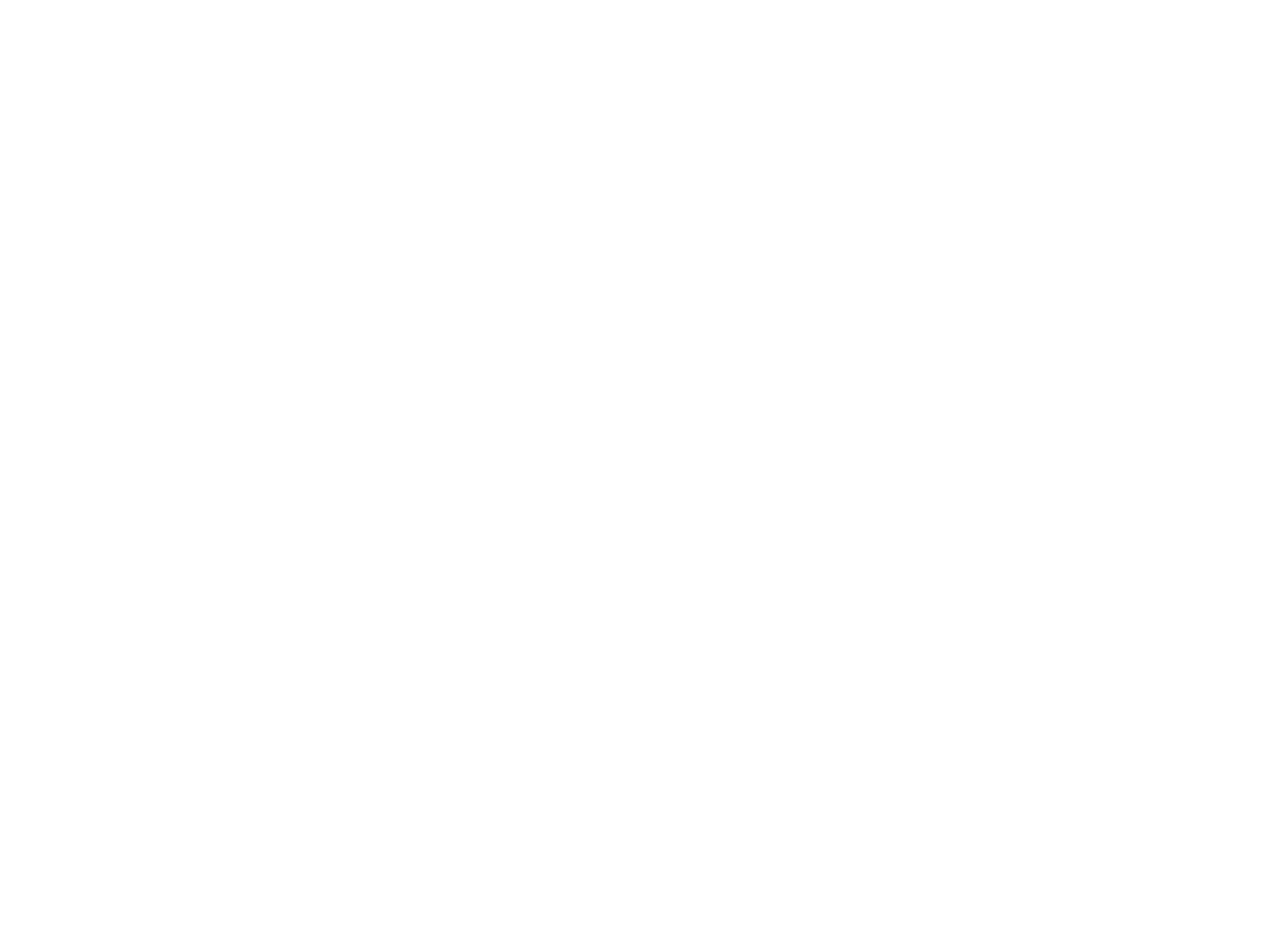
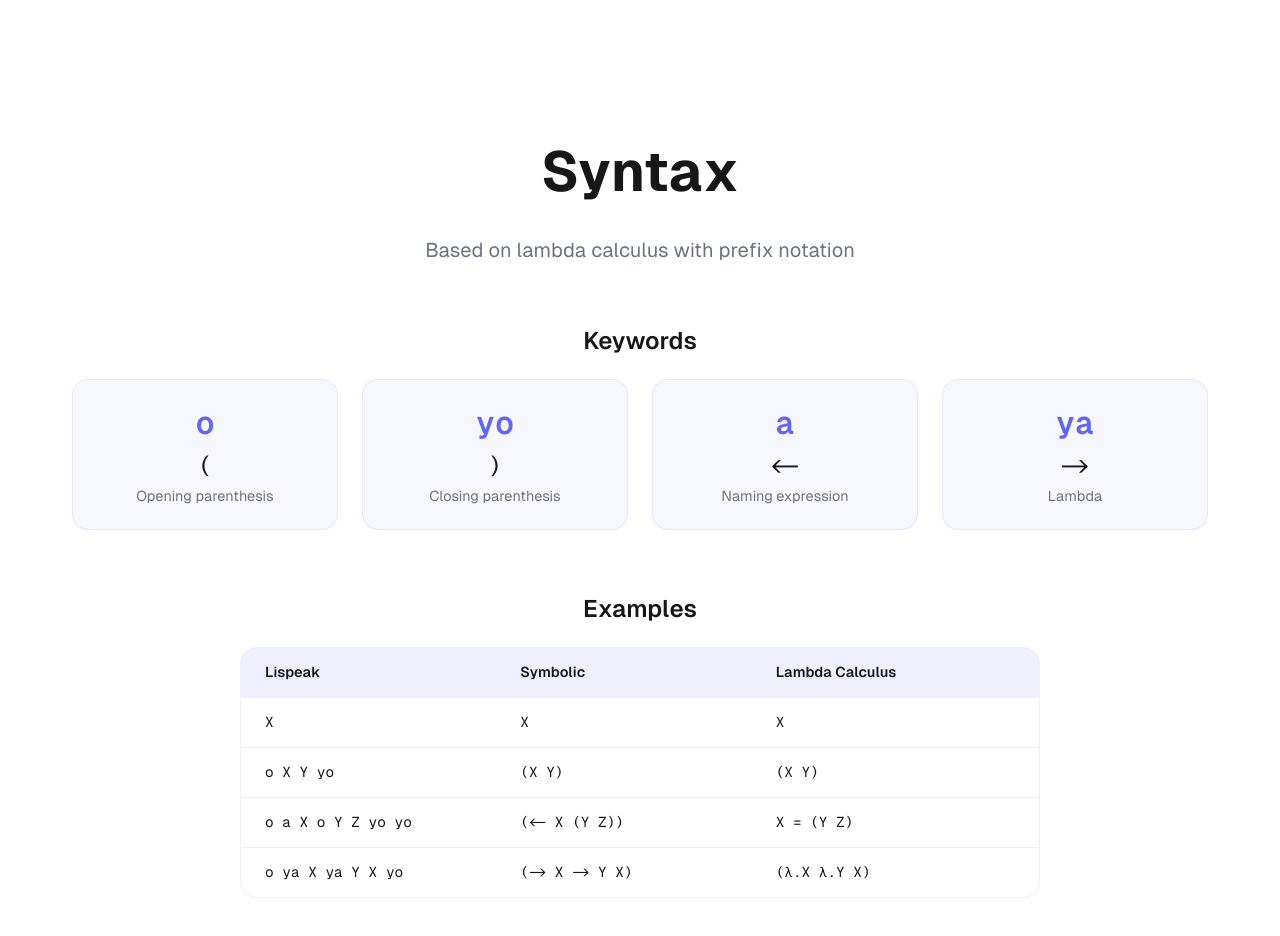
Before and after one commit to lispeak/lispeak, a Next.js app in the folder apps/web-landing/: page / in a window 1280 px wide. Shown: the part 2360-3296 px from the top of the page. Before the commit the page ends 2400 px from the top, so only its background shows below. Built offline with nearby package versions, Linux system fonts and the light colour scheme.

Commit message:
Add syntax section

```diff
--- a/apps/web-landing/app/globals.css
+++ b/apps/web-landing/app/globals.css
@@ -241,3 +241,130 @@ body {
   color: var(--muted);
   text-align: center;
 }
+
+/* Syntax Section */
+.syntax-intro {
+  text-align: center;
+  font-size: 1.25rem;
+  color: var(--muted);
+  margin-top: -2rem;
+  margin-bottom: 4rem;
+}
+
+.syntax-keywords,
+.syntax-examples {
+  margin-bottom: 4rem;
+}
+
+.syntax-subtitle {
+  font-size: 1.5rem;
+  font-weight: 600;
+  margin-bottom: 1.5rem;
+  text-align: center;
+}
+
+.keywords-grid {
+  display: grid;
+  grid-template-columns: repeat(auto-fit, minmax(200px, 1fr));
+  gap: 1.5rem;
+}
+
+.keyword-card {
+  display: flex;
+  flex-direction: column;
+  align-items: center;
+  padding: 1.5rem;
+  border-radius: 1rem;
+  background: rgba(99, 102, 241, 0.05);
+  border: 1px solid rgba(99, 102, 241, 0.1);
+  text-align: center;
+  transition: transform 0.2s ease;
+}
+
+.keyword-card:hover {
+  transform: translateY(-2px);
+}
+
+.keyword-word {
+  font-size: 2rem;
+  font-weight: 700;
+  font-family: var(--font-geist-mono), monospace;
+  color: var(--accent);
+  margin-bottom: 0.5rem;
+}
+
+.keyword-symbol {
+  font-size: 1.5rem;
+  font-family: var(--font-geist-mono), monospace;
+  color: var(--foreground);
+  margin-bottom: 0.5rem;
+}
+
+.keyword-description {
+  font-size: 0.9rem;
+  color: var(--muted);
+}
+
+.examples-table {
+  max-width: 800px;
+  margin: 0 auto;
+  border-radius: 1rem;
+  overflow: hidden;
+  border: 1px solid rgba(99, 102, 241, 0.1);
+}
+
+.examples-header {
+  display: grid;
+  grid-template-columns: 1fr 1fr 1fr;
+  gap: 1rem;
+  padding: 1rem 1.5rem;
+  background: rgba(99, 102, 241, 0.1);
+  font-weight: 600;
+  font-size: 0.9rem;
+}
+
+.examples-row {
+  display: grid;
+  grid-template-columns: 1fr 1fr 1fr;
+  gap: 1rem;
+  padding: 1rem 1.5rem;
+  border-top: 1px solid rgba(99, 102, 241, 0.1);
+}
+
+.examples-row code {
+  font-family: var(--font-geist-mono), monospace;
+  font-size: 0.9rem;
+  color: var(--foreground);
+}
+
+@media (max-width: 600px) {
+  .examples-header,
+  .examples-row {
+    grid-template-columns: 1fr;
+    text-align: center;
+  }
+
+  .examples-header span:not(:first-child),
+  .examples-row code:not(:first-child) {
+    display: none;
+  }
+}
+
+@media (prefers-color-scheme: dark) {
+  .keyword-card {
+    background: rgba(129, 140, 248, 0.05);
+    border: 1px solid rgba(129, 140, 248, 0.1);
+  }
+
+  .examples-table {
+    border: 1px solid rgba(129, 140, 248, 0.15);
+  }
+
+  .examples-header {
+    background: rgba(129, 140, 248, 0.1);
+  }
+
+  .examples-row {
+    border-top: 1px solid rgba(129, 140, 248, 0.1);
+  }
+}
--- a/apps/web-landing/app/page.tsx
+++ b/apps/web-landing/app/page.tsx
@@ -67,6 +67,20 @@ const legend = [
   { type: 'special', label: 'Special Signs' },
 ];
 
+const syntaxKeywords = [
+  { word: 'o', symbol: '(', description: 'Opening parenthesis' },
+  { word: 'yo', symbol: ')', description: 'Closing parenthesis' },
+  { word: 'a', symbol: '<-', description: 'Naming expression' },
+  { word: 'ya', symbol: '->', description: 'Lambda' },
+];
+
+const syntaxExamples = [
+  { lispeak: 'X', symbolic: 'X', lambda: 'X' },
+  { lispeak: 'o X Y yo', symbolic: '(X Y)', lambda: '(X Y)' },
+  { lispeak: 'o a X o Y Z yo yo', symbolic: '(<- X (Y Z))', lambda: 'X = (Y Z)' },
+  { lispeak: 'o ya X ya Y X yo', symbolic: '(-> X -> Y X)', lambda: '(λ.X λ.Y X)' },
+];
+
 export default function Home() {
   return (
     <>
@@ -108,6 +122,42 @@ export default function Home() {
           ))}
         </div>
       </section>
+
+      <section className="section syntax">
+        <h2 className="section-title">Syntax</h2>
+        <p className="syntax-intro">Based on lambda calculus with prefix notation</p>
+
+        <div className="syntax-keywords">
+          <h3 className="syntax-subtitle">Keywords</h3>
+          <div className="keywords-grid">
+            {syntaxKeywords.map((kw) => (
+              <div key={kw.word} className="keyword-card">
+                <span className="keyword-word">{kw.word}</span>
+                <span className="keyword-symbol">{kw.symbol}</span>
+                <span className="keyword-description">{kw.description}</span>
+              </div>
+            ))}
+          </div>
+        </div>
+
+        <div className="syntax-examples">
+          <h3 className="syntax-subtitle">Examples</h3>
+          <div className="examples-table">
+            <div className="examples-header">
+              <span>Lispeak</span>
+              <span>Symbolic</span>
+              <span>Lambda Calculus</span>
+            </div>
+            {syntaxExamples.map((ex) => (
+              <div key={ex.lispeak} className="examples-row">
+                <code>{ex.lispeak}</code>
+                <code>{ex.symbolic}</code>
+                <code>{ex.lambda}</code>
+              </div>
+            ))}
+          </div>
+        </div>
+      </section>
     </>
   );
 }
```
